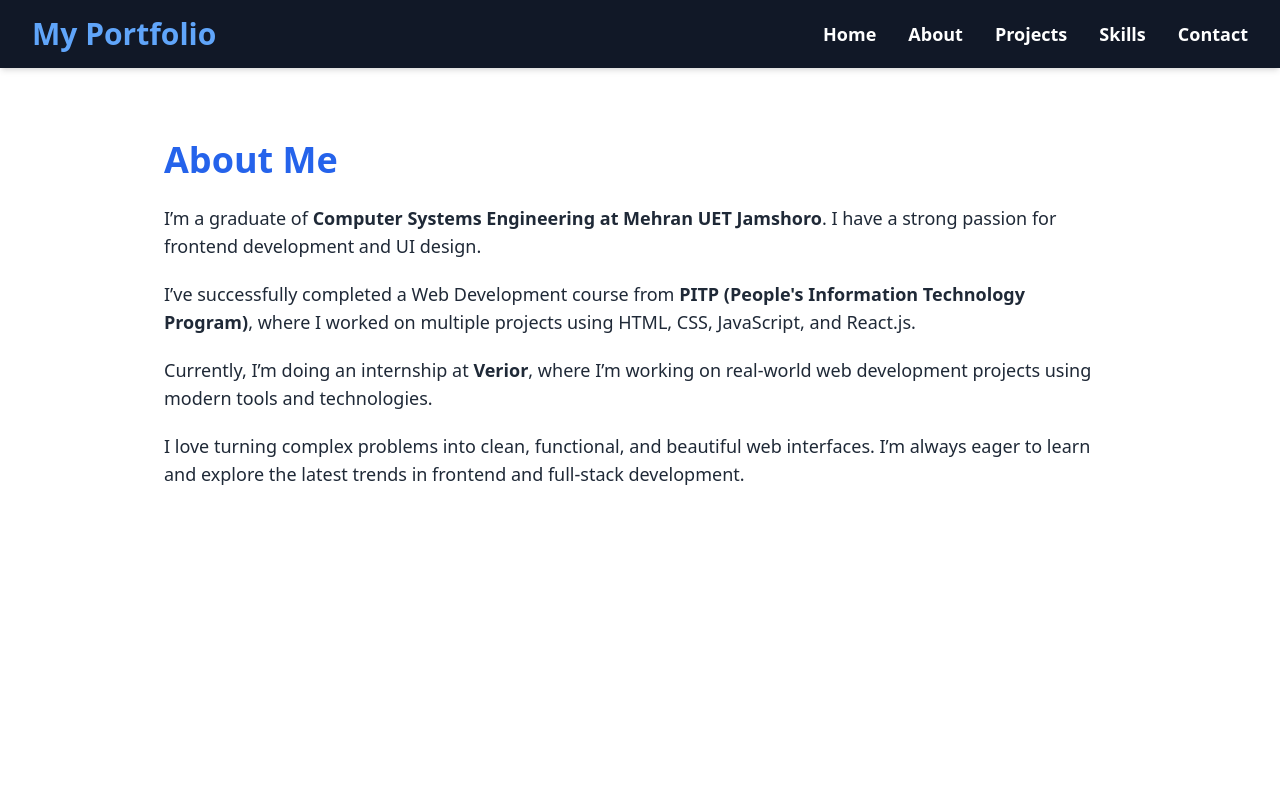
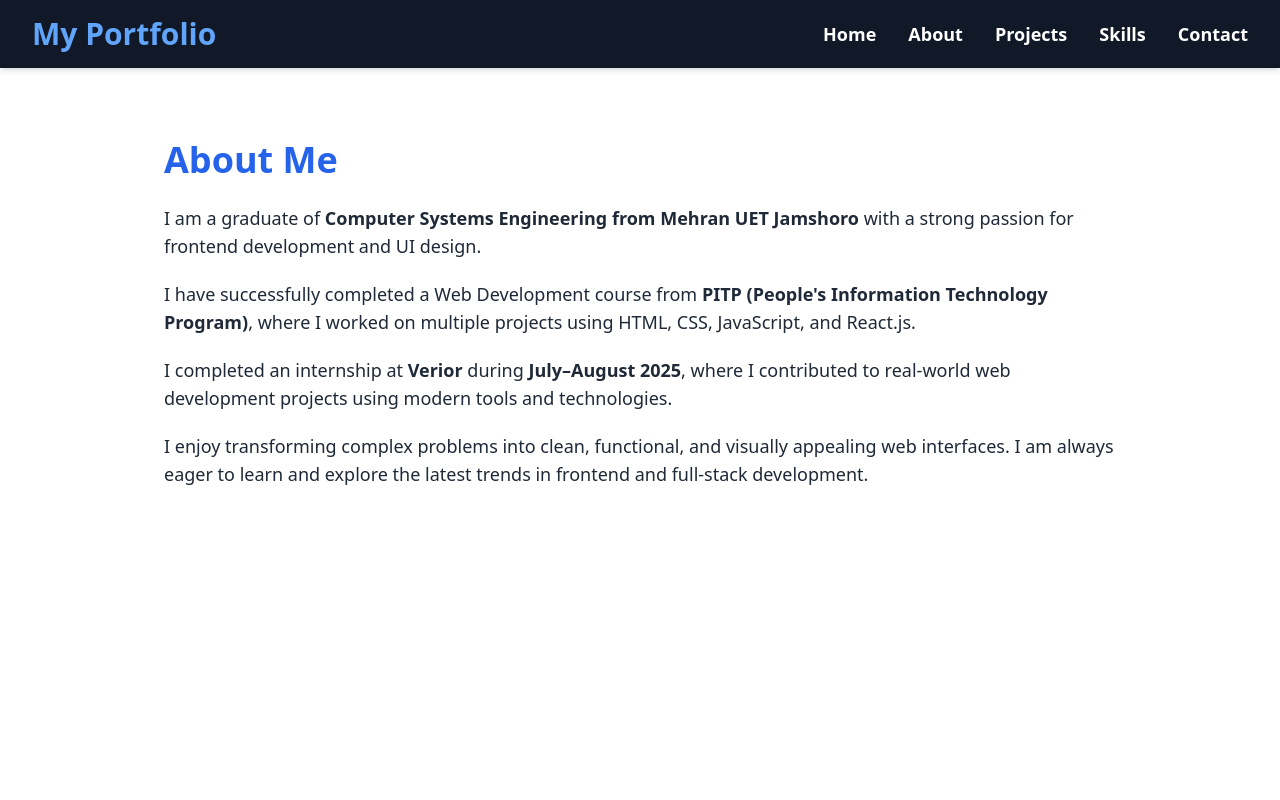
Before and after one commit to KhaliqueAhmed71/my-portfolio, a React (Vite) app: page /about in a window 1280 px wide. Shown: the top 800 px of the page. Built offline with nearby package versions, Linux system fonts and the light colour scheme.

Commit message:
Update About section after graduation

```diff
--- a/src/pages/About.jsx
+++ b/src/pages/About.jsx
@@ -1,26 +1,26 @@
-import React from 'react';
 
 const About = () => {
   return (
+
     <section className="px-4 py-8 sm:px-6 lg:px-20 xl:px-36 bg-white dark:bg-gray-900 min-h-screen text-gray-800 dark:text-gray-200">
       <h2 className="text-3xl sm:text-4xl font-bold mb-6 text-blue-600">
         About Me
       </h2>
 
       <p className="text-base sm:text-lg leading-relaxed mb-5">
-        I’m a graduate of <strong>Computer Systems Engineering at Mehran UET Jamshoro</strong>. I have a strong passion for frontend development and UI design.
+        I am a graduate of <strong>Computer Systems Engineering from Mehran UET Jamshoro</strong> with a strong passion for frontend development and UI design.
       </p>
 
       <p className="text-base sm:text-lg leading-relaxed mb-5">
-        I’ve successfully completed a Web Development course from <strong>PITP (People's Information Technology Program)</strong>, where I worked on multiple projects using HTML, CSS, JavaScript, and React.js.
+        I have successfully completed a Web Development course from <strong>PITP (People's Information Technology Program)</strong>, where I worked on multiple projects using HTML, CSS, JavaScript, and React.js.
       </p>
 
       <p className="text-base sm:text-lg leading-relaxed mb-5">
-        Currently, I’m doing an internship at <strong>Verior</strong>, where I’m working on real-world web development projects using modern tools and technologies.
+        I completed an internship at <strong>Verior</strong> during <strong>July–August 2025</strong>, where I contributed to real-world web development projects using modern tools and technologies.
       </p>
 
       <p className="text-base sm:text-lg leading-relaxed">
-        I love turning complex problems into clean, functional, and beautiful web interfaces. I’m always eager to learn and explore the latest trends in frontend and full-stack development.
+        I enjoy transforming complex problems into clean, functional, and visually appealing web interfaces. I am always eager to learn and explore the latest trends in frontend and full-stack development.
       </p>
     </section>
   );
```
